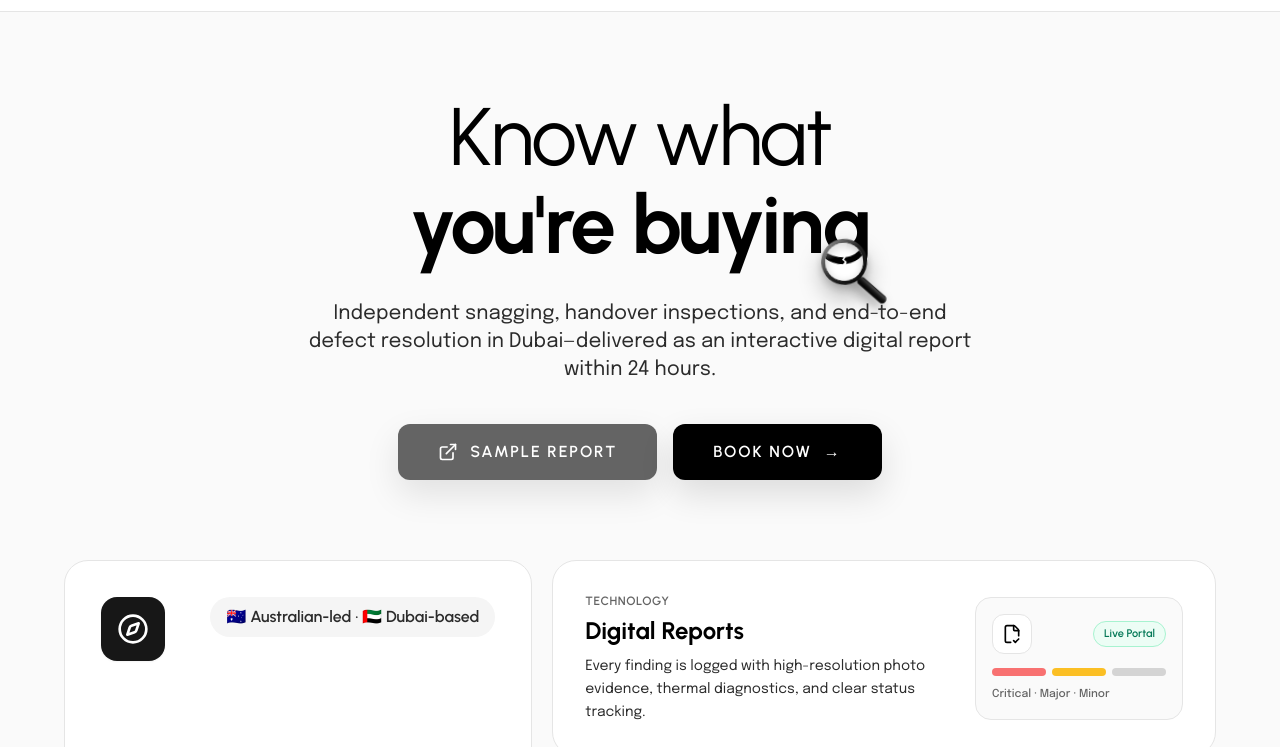
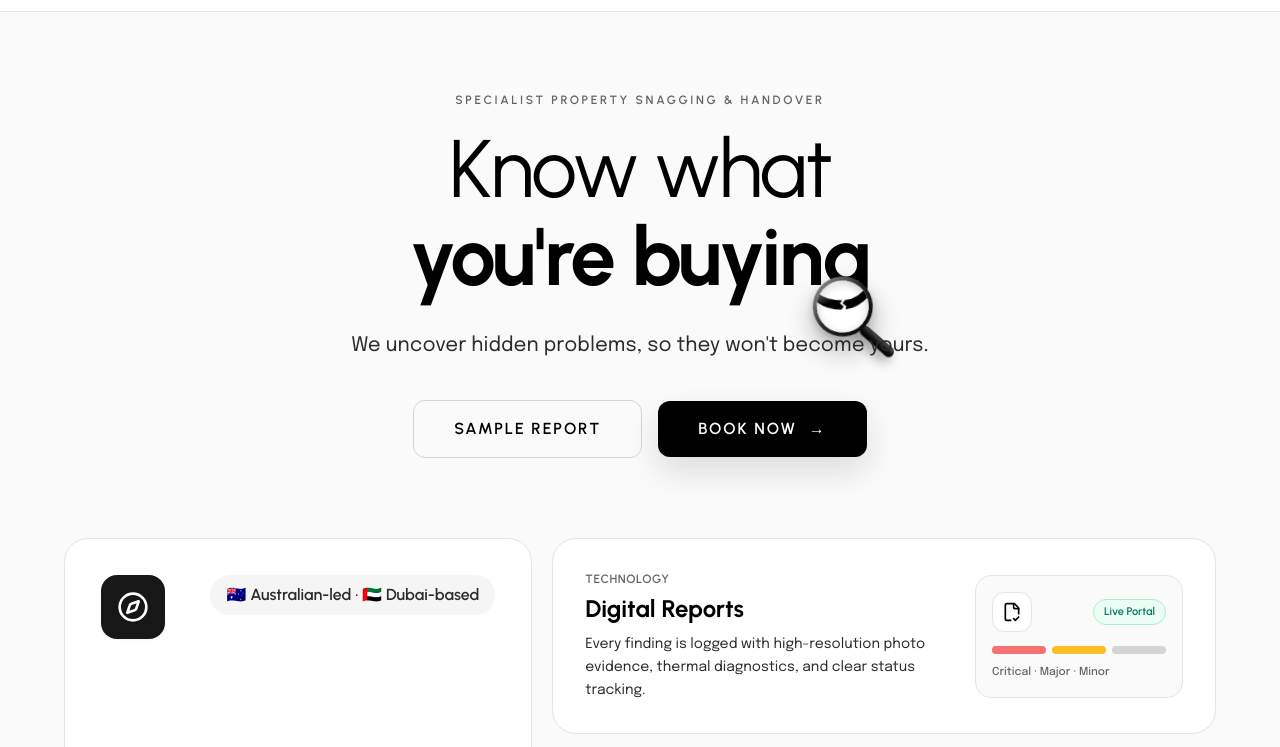
Before and after one commit to vantagenorth/vantage-north-web, a plain HTML site: page clients.html in a window 1280 px wide. Shown: the part 53-800 px from the top of the page. Drawn offline with nearby package versions, Linux system fonts and the light colour scheme.

Commit message:
Add hero eyebrow, lower/enlarge magnifying glass, update subtitle, and make Sample Report a border button

```diff
--- a/clients.html
+++ b/clients.html
@@ -99,13 +99,16 @@
 
         <!-- Hero Section -->
         <section class="max-w-4xl mx-auto flex flex-col items-center text-center pb-16 md:pb-20">
+            <p class="font-urbanist text-[11px] sm:text-xs font-semibold uppercase tracking-[0.22em] text-vnGray mb-4 animate-fade-up">
+                Specialist Property Snagging &amp; Handover
+            </p>
             <h1 aria-label="Know what you're buying" class="font-urbanist text-[2.7rem] sm:text-[3.75rem] md:text-[4.6rem] lg:text-[5.1rem] font-normal tracking-tight text-vnBlack leading-[1.08] max-w-4xl mb-8 animate-fade-up delay-100">
                 Know what<br>
-                <span class="font-bold">you're buyin<span class="relative inline-block">g<span aria-hidden="true" class="mag-lens-wrap pointer-events-none select-none absolute left-[46%] top-[93%] w-[0.56em] h-[0.56em] z-20">
+                <span class="font-bold">you're buyin<span class="relative inline-block">g<span aria-hidden="true" class="mag-lens-wrap pointer-events-none select-none absolute left-[44%] top-[108%] w-[0.74em] h-[0.74em] z-20">
                     <!-- 3D Handle -->
-                    <span class="absolute left-[78%] top-[78%] w-[0.44em] h-[0.11em] origin-left rotate-45 rounded-full bg-gradient-to-b from-neutral-600 via-neutral-900 to-black shadow-[0_6px_12px_rgba(0,0,0,0.35)] border border-neutral-700/60"></span>
+                    <span class="absolute left-[78%] top-[78%] w-[0.52em] h-[0.13em] origin-left rotate-45 rounded-full bg-gradient-to-b from-neutral-600 via-neutral-900 to-black shadow-[0_6px_12px_rgba(0,0,0,0.35)] border border-neutral-700/60"></span>
                     <!-- 3D Bezel + Glass Lens -->
-                    <span class="relative block w-full h-full rounded-full p-[0.048em] bg-gradient-to-br from-neutral-400 via-neutral-800 to-black shadow-[0_12px_24px_rgba(0,0,0,0.28),0_4px_8px_rgba(0,0,0,0.18)]">
+                    <span class="relative block w-full h-full rounded-full p-[0.052em] bg-gradient-to-br from-neutral-400 via-neutral-800 to-black shadow-[0_14px_28px_rgba(0,0,0,0.28),0_4px_10px_rgba(0,0,0,0.18)]">
                         <span class="relative flex items-center justify-center w-full h-full rounded-full overflow-hidden bg-white shadow-[inset_0_3px_8px_rgba(0,0,0,0.22),inset_0_-2px_6px_rgba(255,255,255,0.9)]">
                             <!-- Magnified bottom curve of 'g' with clean zigzag crack -->
                             <svg viewBox="0 0 100 100" class="w-full h-full pointer-events-none" fill="none">
@@ -122,7 +125,7 @@
             </h1>
 
             <p class="font-epilogue text-base sm:text-lg md:text-xl text-vnDarkGray font-normal leading-relaxed max-w-2xl mb-10 animate-fade-up delay-200">
-                Independent snagging, handover inspections, and end-to-end defect resolution in Dubai—delivered as an interactive digital report within 24 hours.
+                We uncover hidden problems, so they won't become yours.
             </p>
 
             <div class="flex flex-col sm:flex-row items-center justify-center gap-4 w-full sm:w-auto animate-fade-up delay-300">
@@ -130,13 +133,8 @@
                     href="https://reports.vantagenorth.ae/80eff737-0307-4a59-832d-af8a226794cc"
                     target="_blank"
                     rel="noopener noreferrer"
-                    class="w-full sm:w-auto inline-flex items-center justify-center gap-3 bg-vnGray text-vnWhite font-urbanist text-sm sm:text-base font-semibold tracking-[0.12em] uppercase px-10 py-4 rounded-xl shadow-[0_14px_34px_rgba(0,0,0,0.10)] hover:bg-vnDarkGray transition-colors duration-300"
+                    class="w-full sm:w-auto inline-flex items-center justify-center border border-neutral-300 bg-transparent text-vnBlack font-urbanist text-sm sm:text-base font-semibold tracking-[0.12em] uppercase px-10 py-4 rounded-xl hover:border-vnBlack transition-colors duration-300"
                 >
-                    <svg xmlns="http://www.w3.org/2000/svg" viewBox="0 0 24 24" fill="none" stroke="currentColor" stroke-width="2" stroke-linecap="round" stroke-linejoin="round" class="w-5 h-5" aria-hidden="true">
-                        <path d="M18 13v6a2 2 0 0 1-2 2H5a2 2 0 0 1-2-2V8a2 2 0 0 1 2-2h6"/>
-                        <polyline points="15 3 21 3 21 9"/>
-                        <line x1="10" y1="14" x2="21" y2="3"/>
-                    </svg>
                     <span>Sample Report</span>
                 </a>
                 <a
```
